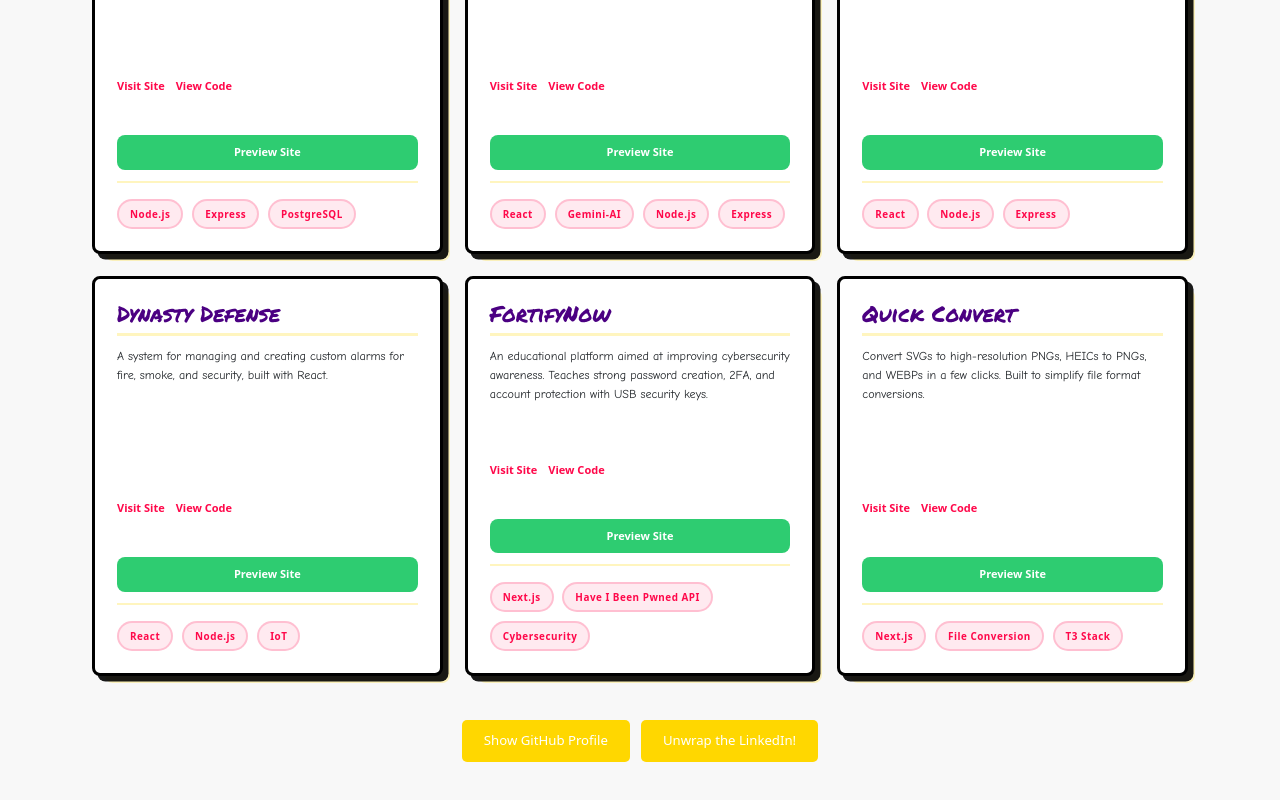
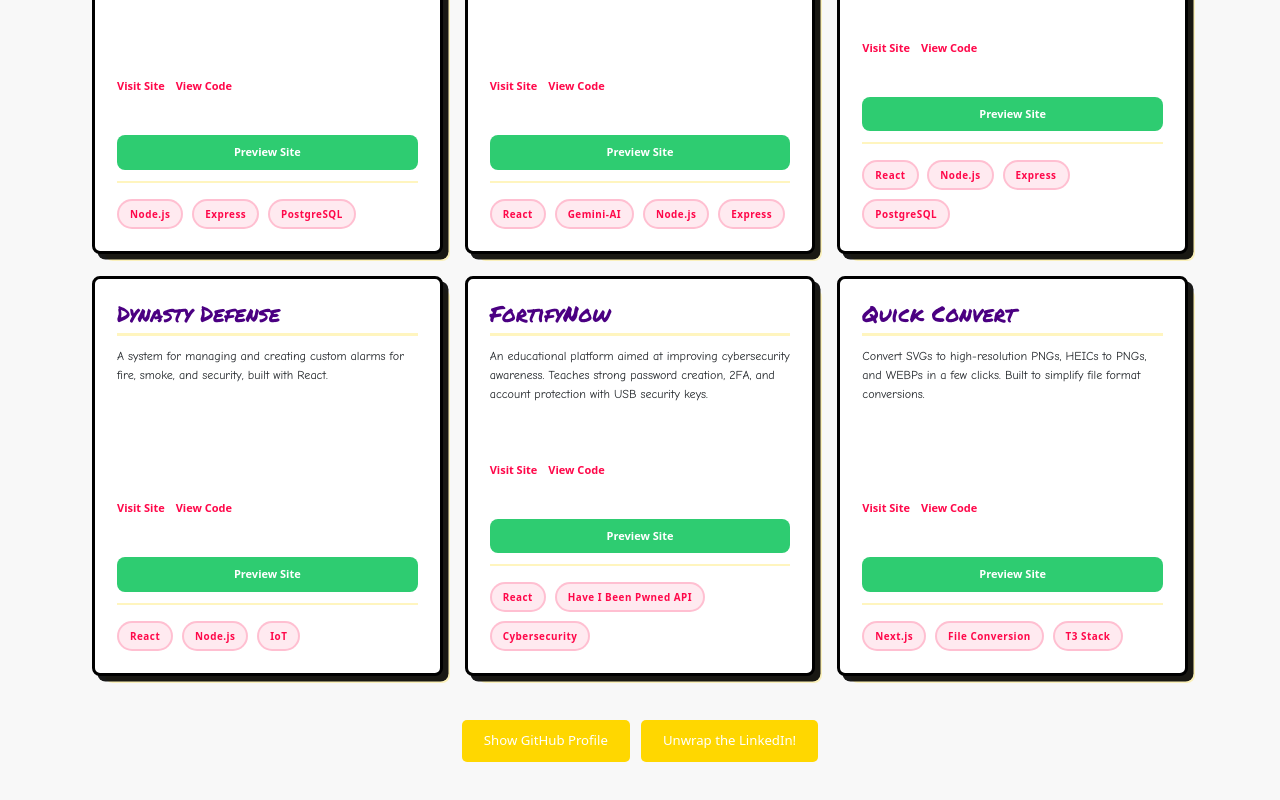
Before and after one commit to AD-Archer/AD-Archer, a React (Vite) app: page / in a window 1280 px wide. Shown: the part 3826-4626 px from the top of the page. Built offline with nearby package versions, Linux system fonts and the light colour scheme.

Commit message:
Update to filters

```diff
--- a/src/components/TechStack.jsx
+++ b/src/components/TechStack.jsx
@@ -76,15 +76,24 @@ const SkillsGrid = styled.div`
 `;
 
 const SkillBadge = styled(motion.div)`
-  background: ${props => props.theme.colors.primary}10;
+  background: ${props =>
+    props.isSelected
+      ? props.theme.colors.primary
+      : `${props.theme.colors.primary}10`
+  };
   padding: 1rem;
   border-radius: 12px;
   text-align: center;
-  border: 2px solid ${props => props.theme.colors.primary}30;
+  border: 2px solid ${props =>
+    props.isSelected
+      ? props.theme.colors.accent
+      : `${props.theme.colors.primary}30`
+  };
   transition: all 0.3s ease;
   position: relative;
   overflow: hidden;
   cursor: pointer;
+  transform: ${props => props.isSelected ? 'scale(1.05)' : 'scale(1)'};
 
   @media (max-width: 768px) {
     padding: 0.75rem;
@@ -102,10 +111,10 @@ const SkillBadge = styled(motion.div)`
   }
 
   &:hover {
-    transform: translateY(-5px);
+    transform: ${props => props.isSelected ? 'scale(1.05)' : 'translateY(-5px)'};
     box-shadow: 0 10px 20px rgba(0,0,0,0.1);
-    border-color: ${props => props.theme.colors.primary};
-    background: ${props => props.theme.colors.primary}15;
+    border-color: ${props => props.isSelected ? props.theme.colors.accent : props.theme.colors.primary};
+    background: ${props => props.isSelected ? props.theme.colors.primary : `${props.theme.colors.primary}15`};
   }
 `;
 
@@ -131,7 +140,7 @@ const SkillName = styled.span`
   display: block;
   font-family: ${props => props.theme.fonts.accent};
   font-size: 0.9rem;
-  color: ${props => props.theme.colors.primary};
+  color: ${props => props.isSelected ? 'white' : props.theme.colors.primary};
   font-weight: bold;
 
   @media (max-width: 768px) {
@@ -244,6 +253,7 @@ const TechStack = () => {
                   transform: selectedTech === skill.name ? 'scale(1.05)' : 'scale(1)'
                 }}
                 whileHover={{ scale: 1.05 }}
+                isSelected={selectedTech === skill.name}
               >
                 <SkillIcon src={skill.icon} alt={skill.name} />
                 <SkillName>{skill.name}</SkillName>
--- a/src/components/github-components/GitHubProjects.jsx
+++ b/src/components/github-components/GitHubProjects.jsx
@@ -1,6 +1,6 @@
 import { motion } from 'framer-motion';
 import styled from 'styled-components';
-import { useState, useRef } from 'react';
+import { useState, useRef, useEffect } from 'react';
 import { useTechFilter } from '../../context/TechFilterContext';
 
 const ProjectsGrid = styled.div`
@@ -89,15 +89,28 @@ const TechStack = styled.div`
 `;
 
 const TechBadge = styled(motion.span)`
-  background: ${props => props.theme.colors.primary}15;
-  color: ${props => props.theme.colors.primary};
+  background: ${props =>
+    props.isSelected
+      ? props.theme.colors.primary
+      : `${props.theme.colors.primary}15`
+  };
+  color: ${props =>
+    props.isSelected
+      ? 'white'
+      : props.theme.colors.primary
+  };
   padding: 0.5rem 1rem;
   border-radius: 25px;
   font-size: 0.9rem;
   font-weight: 600;
   letter-spacing: 0.5px;
-  border: 2px solid ${props => props.theme.colors.primary}30;
+  border: 2px solid ${props =>
+    props.isSelected
+      ? props.theme.colors.accent
+      : `${props.theme.colors.primary}30`
+  };
   transition: all 0.2s ease;
+  cursor: pointer;
 
   &:hover {
     background: ${props => props.theme.colors.primary};
@@ -278,7 +291,7 @@ const projects = [
   {
     title: "Fintech App",
     description: "A modern financial technology application for managing personal finances and investments with real-time data visualization.",
-    techStack: ["React", "Node.js", "Express"],
+    techStack: ["React", "Node.js", "Express", "PostgreSQL"],
     siteLink: "https://fintech-app-blond.vercel.app/",
     repoLink: "https://github.com/AD-Archer/fintech-app"
   },
@@ -292,7 +305,7 @@ const projects = [
   {
     title: "FortifyNow",
     description: "An educational platform aimed at improving cybersecurity awareness. Teaches strong password creation, 2FA, and account protection with USB security keys.",
-    techStack: ["Next.js", "Have I Been Pwned API", "Cybersecurity"],
+    techStack: ["React", "Have I Been Pwned API", "Cybersecurity"],
     siteLink: "https://fortify-now.vercel.app/",
     repoLink: "https://github.com/AD-Archer/FortifyNow"
   },
@@ -306,18 +319,26 @@ const projects = [
 ];
 
 const GitHubProjects = () => {
-  const { selectedTech } = useTechFilter();
+  const { selectedTech, setAvailableTech, setSelectedTech } = useTechFilter();
   const [previewUrl, setPreviewUrl] = useState(null);
   const [hasSeenPreview, setHasSeenPreview] = useState(() => {
     return localStorage.getItem('hasSeenPreview') === 'true';
   });
   const projectsRef = useRef(null);
 
+  useEffect(() => {
+    const uniqueTech = [...new Set(
+      projects.flatMap(project => project.techStack)
+    )].filter(tech => tech !== "");
+
+    setAvailableTech(uniqueTech);
+  }, [setAvailableTech]);
+
   const filteredProjects = selectedTech
-    ? projects.filter(project =>
-        project.techStack.includes(selectedTech)
-      )
+    ? projects.filter(project => project.techStack.includes(selectedTech)) || projects
     : projects;
+
+  const displayProjects = filteredProjects.length > 0 ? filteredProjects : projects;
 
   const handlePreviewClick = (url, title) => {
     if (title === "PlatePedia") {
@@ -346,8 +367,9 @@ const GitHubProjects = () => {
 
   return (
     <>
+
       <ProjectsGrid ref={projectsRef}>
-        {filteredProjects.map((project, index) => (
+        {displayProjects.map((project, index) => (
           <ProjectCard
             key={project.title}
             initial={{ opacity: 0, y: 50 }}
@@ -371,6 +393,7 @@ const GitHubProjects = () => {
               {project.techStack.map((tech, techIndex) => (
                 <TechBadge
                   key={tech}
+                  isSelected={selectedTech === tech}
                   initial={{ scale: 0 }}
                   animate={{ scale: 1 }}
                   transition={{
@@ -378,6 +401,7 @@ const GitHubProjects = () => {
                     type: "spring",
                     stiffness: 200
                   }}
+                  onClick={() => setSelectedTech(selectedTech === tech ? null : tech)}
                 >
                   {tech}
                 </TechBadge>
--- a/src/context/TechFilterContext.jsx
+++ b/src/context/TechFilterContext.jsx
@@ -5,9 +5,15 @@ const TechFilterContext = createContext();
 
 export const TechFilterProvider = ({ children }) => {
   const [selectedTech, setSelectedTech] = useState(null);
+  const [availableTech, setAvailableTech] = useState([]);
 
   return (
-    <TechFilterContext.Provider value={{ selectedTech, setSelectedTech }}>
+    <TechFilterContext.Provider value={{
+      selectedTech,
+      setSelectedTech,
+      availableTech,
+      setAvailableTech
+    }}>
       {children}
     </TechFilterContext.Provider>
   );
```
